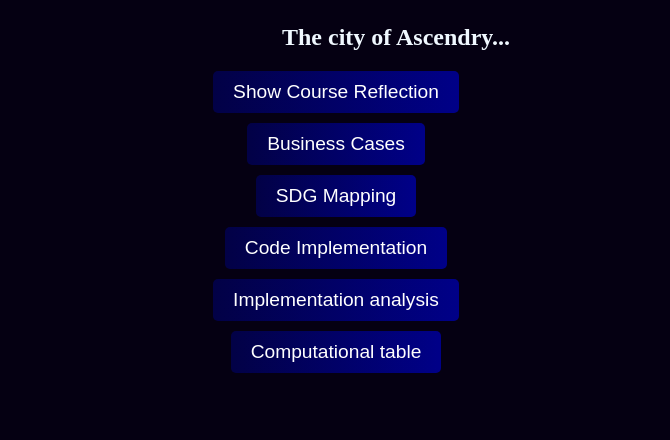
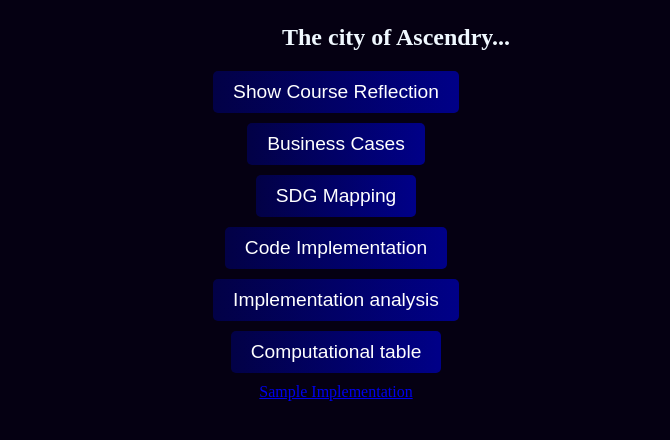
Before and after one commit to VaishnaviKshatri/DAA-PROJECT-, a plain HTML site: page index.html in a window 1280 px wide. Shown: the part 70-510 px from the top of the page, without its empty margins (304-974 px from the left). Drawn offline with Linux system fonts and the light colour scheme.

Commit message:
Update index.html

```diff
--- a/index.html
+++ b/index.html
@@ -1155,7 +1155,7 @@ function showphase(){
         <button onclick="showCodeImplementation()">Code Implementation</button>
         <button onclick="showImplementation()">Implementation analysis</button>
         <button onclick="showphase()">Computational table</button>
-
+        <a href="https://vaishnavikshatri.github.io/DAA-PROJECT-/15QUESTIONDAA1.docx" target="_blank" class="button">Sample Implementation</a>
 
 
     </div>
```
